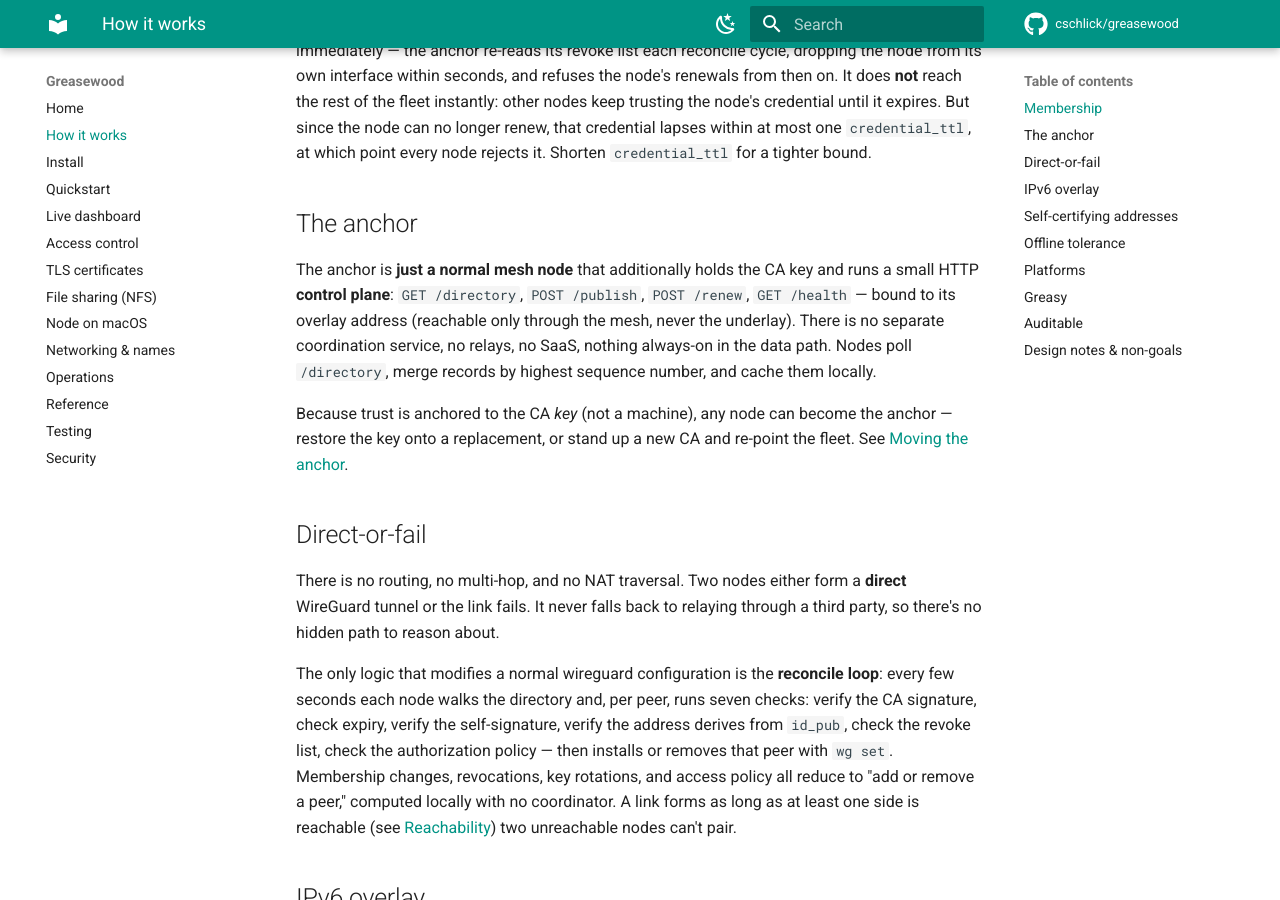
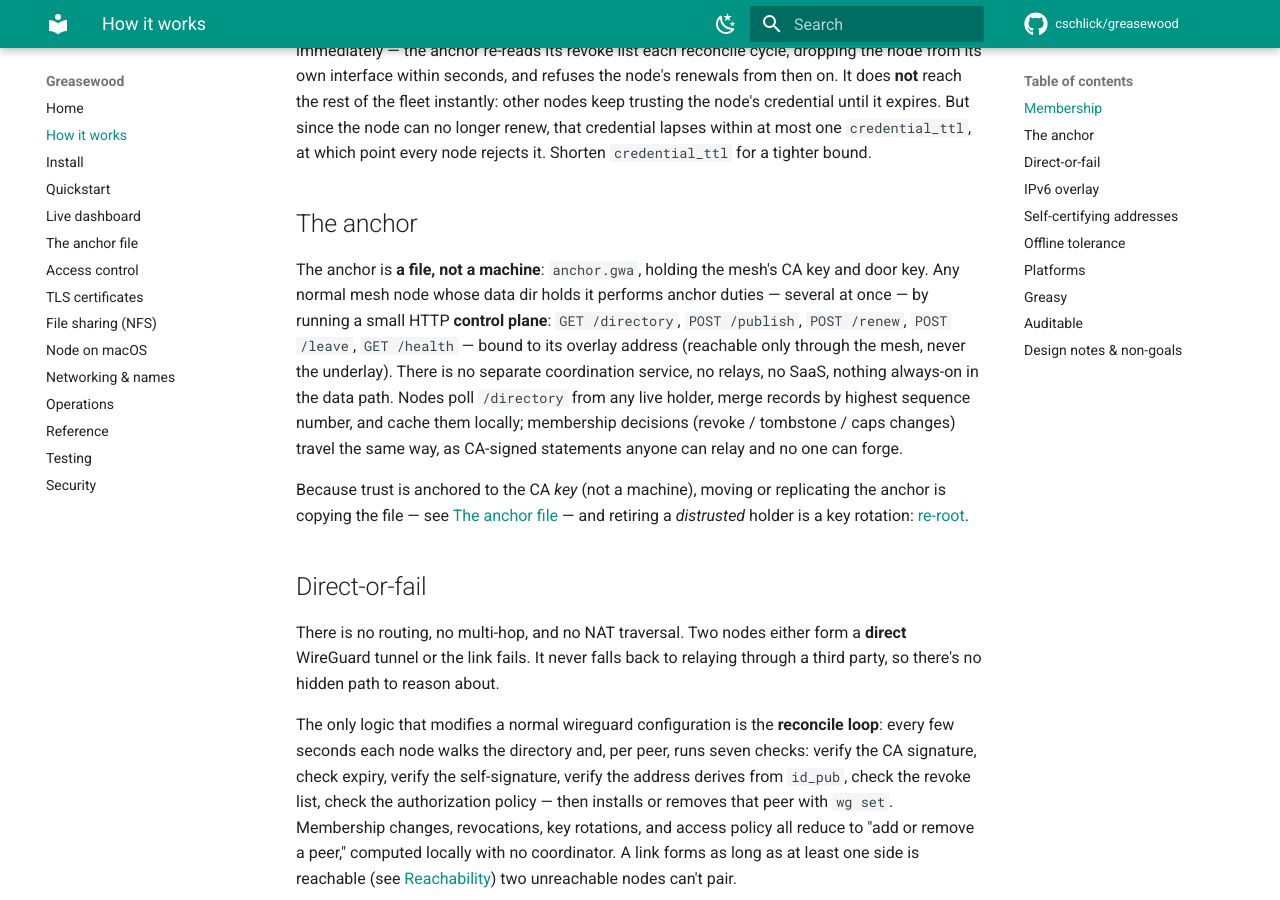
Before and after one commit to cschlick/greasewood, an MkDocs documentation site: the page built from docs/concepts.md, in a window 1280 px wide and 900 px high, scrolled down 596 px. Built offline with MkDocs 1.6.1 and Material for MkDocs 9.7.7, drawn with Linux system fonts in a browser that asks for light colours; comment, search, counter and statistics services are not loaded.

Commit message:
Docs: the anchor file — model, operations, accepted races, migration
New docs/anchor.md: the anchor-as-a-file model in full — why concurrent
holders need no coordination (the credential IS the registry entry;
decisions are replicated statements), the three accepted races and why
they're the right trade for a mesh managed by one operator from several
machines, the operational verbs (init/export/adopt/drop/status), what
deleting a copy does and does NOT mean, and the migration path from a
single-anchor mesh.

operations.md: "Moving the anchor" now leads with the file copy; the
promote/trusted_pubs walk is re-framed as what it always really was —
the RE-ROOT, for when a holder or a copy is no longer trusted. Backup
docs describe the new blob contents (anchor.gwa + statements.json; no
per-node registry — membership rides in replicated records).

concepts.md: "The anchor" section rewritten for the file model;
stale section anchors fixed. mkdocs nav gains the page; strict build
clean.

```diff
--- a/docs/concepts.md
+++ b/docs/concepts.md
@@ -29,16 +29,21 @@
 
 ## The anchor
 
-The anchor is **just a normal mesh node** that additionally holds the CA key and
-runs a small HTTP **control plane**: `GET /directory`, `POST /publish`, `POST
-/renew`, `GET /health` — bound to its overlay address (reachable only through the
-mesh, never the underlay). There is no separate coordination service, no relays, no SaaS,
-nothing always-on in the data path. Nodes poll `/directory`, merge records by
-highest sequence number, and cache them locally.
+The anchor is **a file, not a machine**: `anchor.gwa`, holding the mesh's CA
+key and door key. Any normal mesh node whose data dir holds it performs
+anchor duties — several at once — by running a small HTTP **control plane**:
+`GET /directory`, `POST /publish`, `POST /renew`, `POST /leave`, `GET
+/health` — bound to its overlay address (reachable only through the mesh,
+never the underlay). There is no separate coordination service, no relays, no
+SaaS, nothing always-on in the data path. Nodes poll `/directory` from any
+live holder, merge records by highest sequence number, and cache them
+locally; membership decisions (revoke / tombstone / caps changes) travel the
+same way, as CA-signed statements anyone can relay and no one can forge.
 
-Because trust is anchored to the CA *key* (not a machine), any node can become
-the anchor — restore the key onto a replacement, or stand up a new CA and re-point
-the fleet. See [Moving the anchor](operations.md#moving-the-anchor-re-root).
+Because trust is anchored to the CA *key* (not a machine), moving or
+replicating the anchor is copying the file — see
+[The anchor file](anchor.md) — and retiring a *distrusted* holder is a key
+rotation: [re-root](operations.md#moving-the-anchor).
 
 ## Direct-or-fail
 
@@ -93,7 +98,7 @@
 cache, so the **anchor can be down for up to one credential lifetime** and existing
 node↔node links are unaffected. The anchor is never in the data path. Only new
 enrollments and credential renewals need a reachable anchor. Restore or replace the
-anchor within that window (see [Moving the anchor](operations.md#moving-the-anchor-re-root) and the
+anchor within that window (see [Moving the anchor](operations.md#moving-the-anchor) and the
 [RUNBOOK](operations.md)) and nothing ever drops.
 
 ## Platforms
@@ -231,7 +236,7 @@
 - **Threshold CA** — if single-anchor-key compromise becomes unacceptable.
 - **CA cross-signing to smooth re-root** — let the old CA sign a short-lived,
   directory-distributed "also trust the new CA" delegation, so a graceful
-  [re-root](operations.md#moving-the-anchor-re-root) doesn't require pushing the new key into every
+  [re-root](operations.md#moving-the-anchor) doesn't require pushing the new key into every
   node's `trusted_pubs` up front (the config edit becomes a calm, batchable
   follow-up instead of a race against credential expiry). Trigger: re-root friction
   in practice. Would be opt-in, short-lived, and logged, since it loosens the
@@ -244,4 +249,4 @@
 
 **CA trust is a set, not a single key.** The CA (and anchor) is moved by a
 re-root — trust the new key alongside the old during an overlap, then drop the
-old — don't move the private key to a new machine. See [Moving the anchor](operations.md#moving-the-anchor-re-root).
+old — don't move the private key to a new machine. See [Moving the anchor](operations.md#moving-the-anchor).
--- a/mkdocs.yml
+++ b/mkdocs.yml
@@ -81,6 +81,7 @@
   - Install: install.md
   - Quickstart: quickstart.md
   - Live dashboard: watch.md
+  - The anchor file: anchor.md
   - Access control: access-control.md
   - TLS certificates: tls.md
   - File sharing (NFS): nfs.md
```
Also changed, not shown: CHANGELOG.md (+52 -0 lines), docs/anchor.md (added, +112 -0 lines), docs/operations.md (+25 -12 lines).
